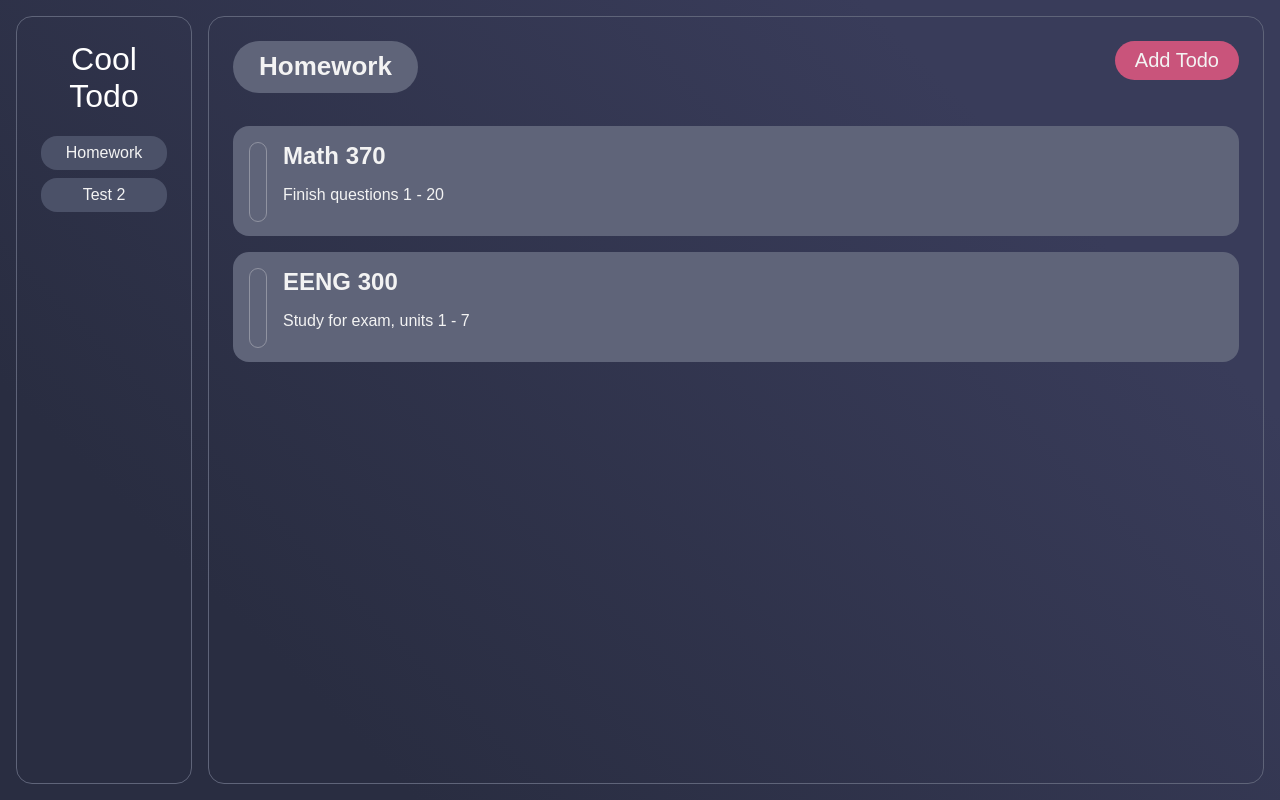
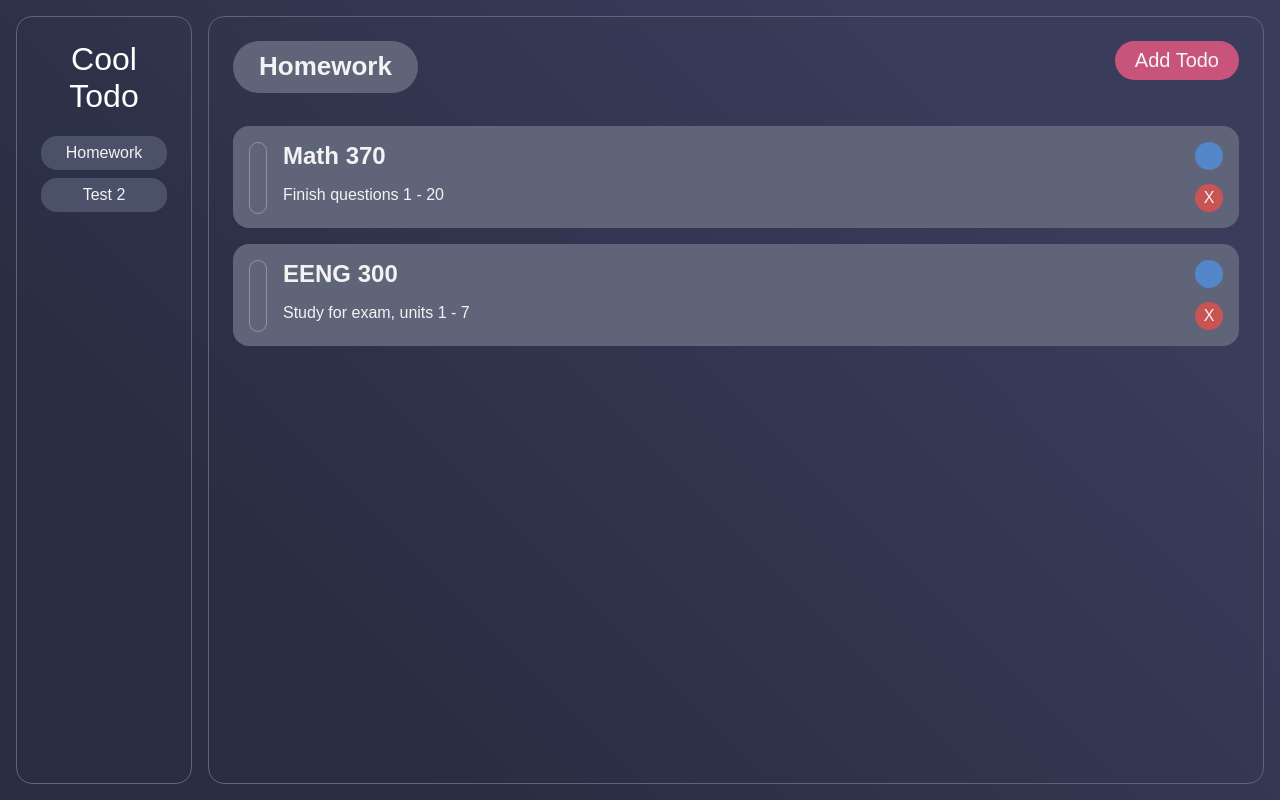
Before and after one commit to John-Jeff/todo-list, a Vue app: page / in a window 1280 px wide. Built offline with nearby package versions, Linux system fonts and the light colour scheme.

Commit message:
Add edit and delete placeholder buttons to todos

```diff
--- a/src/components/todo/TodoPane.vue
+++ b/src/components/todo/TodoPane.vue
@@ -9,6 +9,8 @@
                 <span class="status"></span>
                 <h2 class="todo-title">{{ todo.title }}</h2>
                 <p class="todo-desc">{{ todo.description }}</p>
+                <a class="todo-edit"></a>
+                <a class="todo-delete">X</a>
             </li>
         </ul>
     </div>
@@ -66,10 +68,10 @@ export default {
     background: #5f6479;
     display: grid;
     gap: 0 1rem;
-    grid-template-columns: min-content auto;
+    grid-template-columns: min-content auto min-content;
     grid-template-areas:
-        "status title"
-        "status desc";
+        "status title edit"
+        "status desc delete";
     list-style: none;
     margin-bottom: 1rem;
     padding: 1em;
@@ -95,7 +97,29 @@ export default {
 }
 
 .todo-desc {
+    margin-bottom: .5rem;
     grid-area: desc;
+}
+
+.todo-edit,
+.todo-delete {
+    aspect-ratio: 1 / 1;
+    width: 28px;
+    border-radius: 50%;
+}
+
+.todo-edit {
+    background: #5487c9;
+    grid-area: edit;
+}
+
+.todo-delete {
+    background: #c95454;
+    color: #f3f3f3;
+    text-align: center;
+    line-height: 28px;
+    grid-area: delete;
+    align-self: flex-end;
 }
 
 .completed {
```
